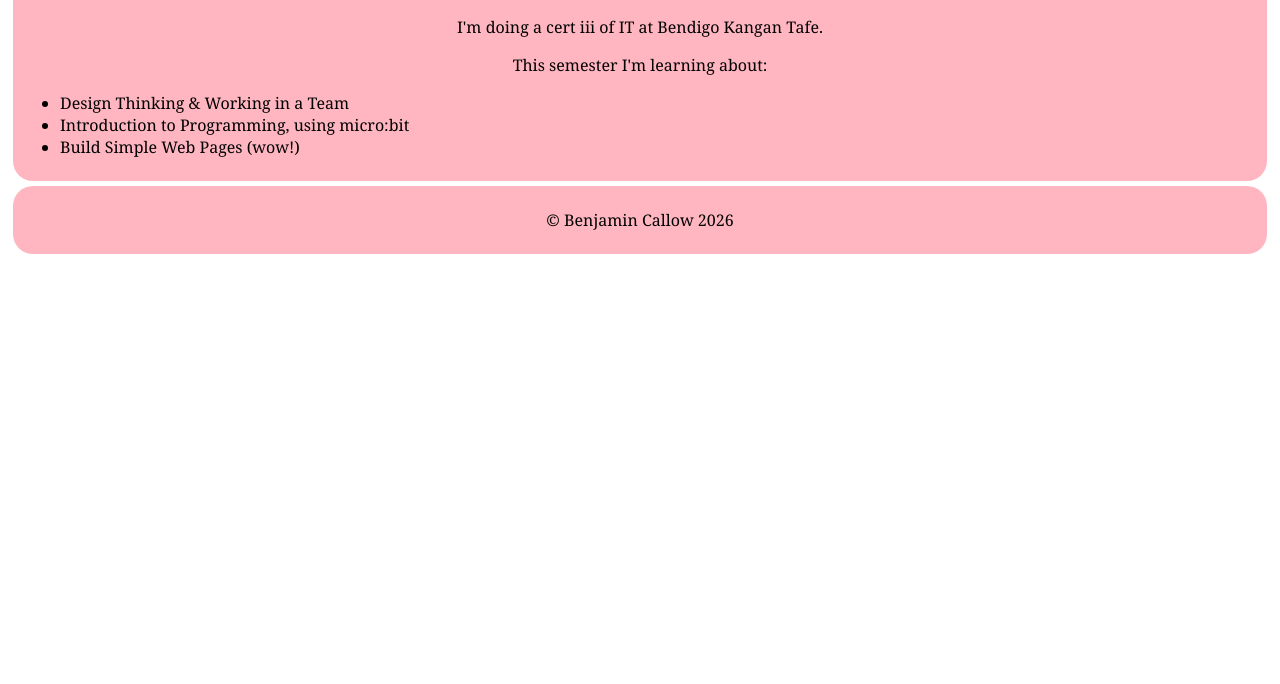
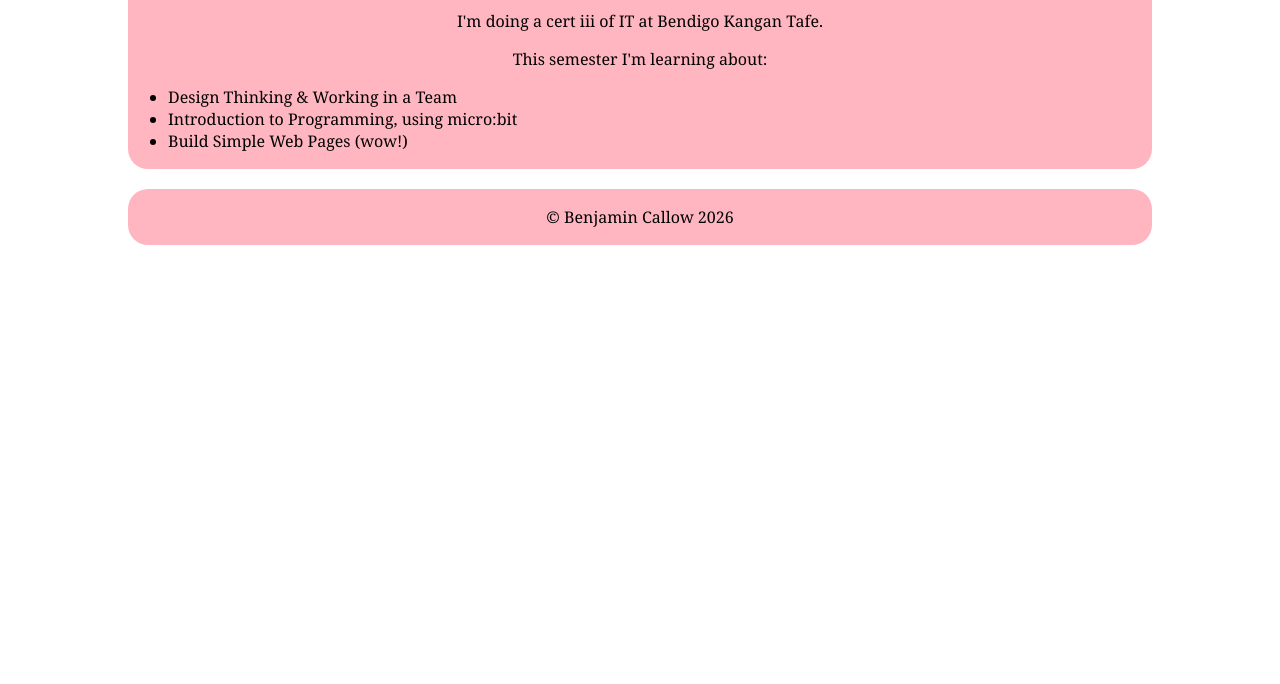
Before and after one commit to benjamin-callow/benjamin-callow, a plain HTML site: page index.html in a window 1280 px wide. Shown: the part 116-800 px from the top of the page. Drawn offline with Linux system fonts and the light colour scheme.

Commit message:
some nice styling

```diff
--- a/index.html
+++ b/index.html
@@ -10,7 +10,7 @@
 
 <body>
     <div class="card">
-        <article class="card">
+        <!-- <article class="card"> -->
             <header>
                 <h2>
                     Benjamin Callow
@@ -25,19 +25,19 @@
             </p>
             <p>
                 This semester I'm learning about:
+            </p>
             <ul>
                 <li>Design Thinking & Working in a Team</li>
                 <li>Introduction to Programming, using micro:bit</li>
                 <li>Build Simple Web Pages (wow!)</li>
             </ul>
-        </article>
     </div>
 
-    <div class="card">
-        <article class="card">
-            <p>&copy Benjamin Callow 2026</p>
-        </article>
-    </div>
+    <footer>
+        <p>
+            &copy Benjamin Callow 2026
+        </p>
+    </footer>
 </body>
 
 </html>
--- a/style.css
+++ b/style.css
@@ -1,13 +1,37 @@
+h1 p {
+    margin:0;
+    padding:0;
+    box-sizing: border-box;
+}
+
+
+
+body {
+   width: 80%;
+   margin-inline: auto;
+}
+
+
+
 .card {
     font-family: Georgia, 'Times New Roman', Times, serif;
     background-color: lightpink;
     text-align: center;
-    padding: 1px;
-    margin: 5px;
+    margin-bottom: 20px;
     border-radius: 20px;
+    padding-block: 1px;
 }
 
 ul li {
     text-align: left;
-    padding-left: 0px;
+    padding: 0px;
 }
+
+footer {
+    font-family: Georgia, 'Times New Roman', Times, serif;
+    background-color: lightpink;
+    text-align: center;
+    margin-bottom: 20px;
+    border-radius: 20px;
+    padding-block: 1px;
+}
```
